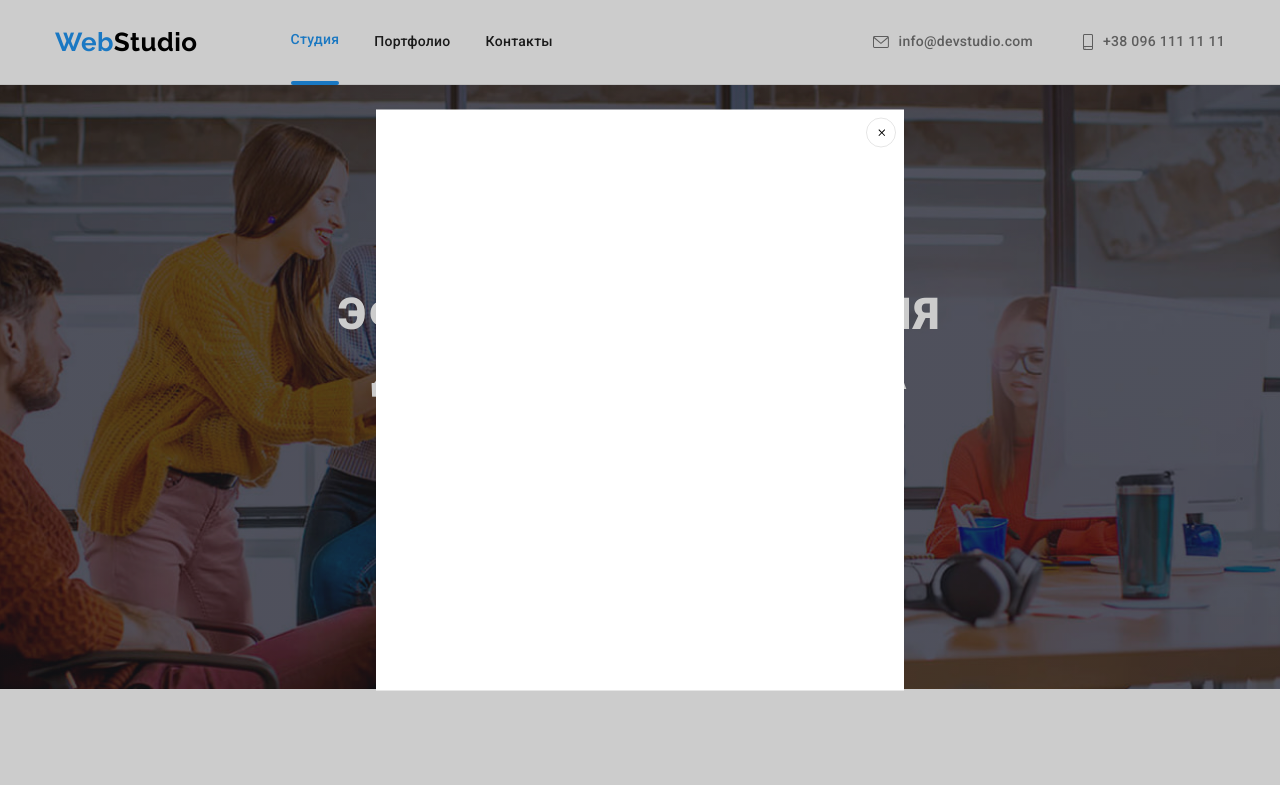
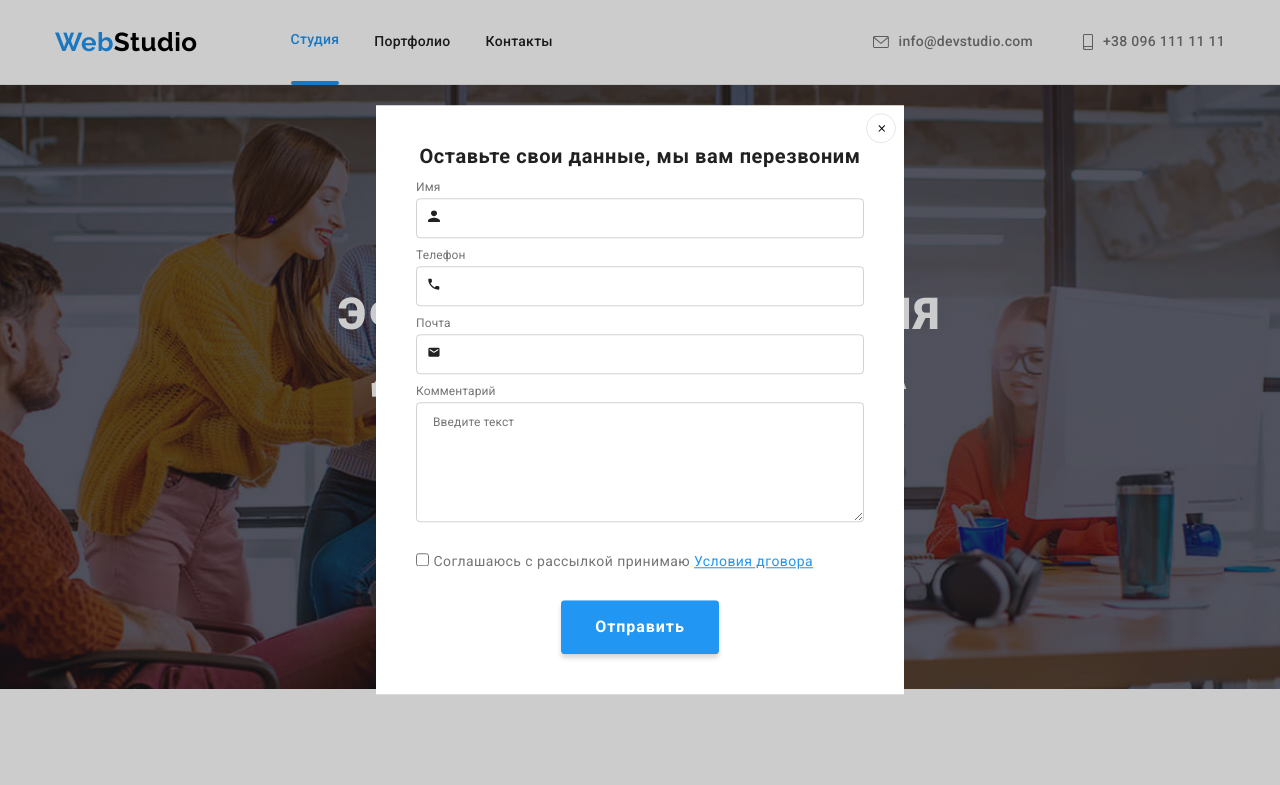
Before and after one commit to Ani-k-a/goit-markup-hw-06, a plain HTML site: page index.html in a window 1280 px wide. Both pictures are taken after a click on the button "Заказать услугу". Shown: the top 785 px of the page. Drawn offline with nearby package versions, Linux system fonts and the light colour scheme.

Commit message:
Forms: subscribe and callback

```diff
--- a/css/styles.css
+++ b/css/styles.css
@@ -618,12 +618,34 @@ footer.actionsosial .link:focus {
   justify-content: center;
   display: flex;
 }
+.footer-input{
+  width: 358px;
+    height: 50px;
+    padding-left: 16px;
+    margin-right: 12px;
+    color: var(--white-colore);
+    background-color: transparent;
+    border: 1px solid rgba(255, 255, 255, 0.3);
+    box-sizing: border-box;
+    filter: drop-shadow(0px 4px 4px rgba(0, 0, 0, 0.15));
+    border-radius: 4px;
+  }
+.footer-input::placeholder {
+  font-weight: 400;
+  font-size: 16px;
+  line-height: 1.25;
+  align-items: center;
+  letter-spacing: 0.03em;
+  color: rgba(255, 255, 255, 0.6);
+}
+.footer-input:focus {
+  border: 1px solid var(--accent-color);
+}
 
 .button.submit {
-  margin-left: 12px;
   margin-right: auto;
   align-items: center;
-  padding: 10px 32px;
+  padding: 8px 32px;
   color: var(--white-colore);
   font-weight: 700;
   line-height: 1.88;
@@ -655,13 +677,14 @@ footer.actionsosial .link:focus {
   pointer-events: none;
 }
 .modal {
+  box-sizing: border-box;
   position: absolute;
   top: 50%;
   left: 50%;
+  padding: 40px;
   transform: translate(-50%, -50%);
   min-width: 528px;
   min-height: 581px;
-  padding: 8px;
   background-color: #ffffff;
   transition: background-color 250ms cubic-bezier(0.4, 0, 0.2, 1);
 }
@@ -687,11 +710,8 @@ footer.actionsosial .link:focus {
   align-items: center;
   fill: rgb(0, 0, 0);
 }
-
-/* .form.callback */
-
 .action.callback {
-  margin-top: 40px;
+  margin-top: 0;
   margin-bottom: 12px;
   font-weight: 700;
   font-size: 20px;
@@ -700,3 +720,64 @@ footer.actionsosial .link:focus {
   letter-spacing: 0.03em;
   color: var(--primary-text-colore);
 }
+.modal-lable {
+  flex-direction: column;
+  display: flex;
+  color: var(--light-text-colore);
+  font-size: 12px;
+  line-height: 14px;
+  letter-spacing: 0.01em;
+  margin-bottom: 10px;
+}
+.modal-input, .modal-textarea {
+  margin-top: 4px;
+  width: 448px;
+  height: 40px;
+  background-color: transparent;
+  border: 1px solid rgba(33, 33, 33, 0.2);
+  box-sizing: border-box;
+  border-radius: 4px;}
+
+.modal-input {padding-left: 42px;
+padding-right: 16px;}
+.modal-textarea {
+  margin-bottom: 20px;
+  padding: 12px 16px;
+  height: 120px;
+}
+
+.checkbox-text {
+  color: var(--light-text-colore);
+  font-size: 14px;
+  line-height: 1.71px;
+  letter-spacing: 0.03em;
+}
+.checkbox-link {color: var(--accent-colore);}
+.modal-textarea::placeholder {
+  line-height: 1.17;
+ letter-spacing: 0.01em;
+ color: var(--light-text-colore);
+}
+.form-field-wrapper {position: relative;}
+
+.modal-input:focus {
+border: 1px solid #2196F3;
+box-sizing: border-box;
+border-radius: 4px;
+}
+.modal-input:focus .modal-icon {
+  fill: var(--accent-color);
+}
+
+.modal-icon {
+  position:absolute;
+  display: block;
+    width: 12px;
+    height: 12px;
+    top: 50%;
+    left: 12px;
+    transform: translateY(-50%);
+    fill: var(--primary-text-colore);}
+.callback.button {
+  margin-top: 30px;
+}
--- a/index.html
+++ b/index.html
@@ -58,6 +58,48 @@
                   <use href="./images/symbol-defs.svg#icon-close"></use>
                 </svg>
             </button>
+            <div class="callback">
+              <p class="action callback">Оставьте свои данные, мы вам перезвоним</p>
+              <form action="#" name="form callback" class="form-callback">
+                <label class="modal-lable">
+                  Имя
+                  <span class="form-field-wrapper">
+                    <input class="modal-input" type="name" name="user-name" required />
+                    <svg class="modal-icon name">
+                      <use href="./images/symbol-defs.svg#icon-footer_body"></use>
+                   </svg>
+                </span>
+                </label>
+                <label class="modal-lable">
+                  Телефон
+                  <span class="form-field-wrapper">
+                    <input class="modal-input" type="tel" name="user-phone" required />
+                    <svg class="modal-icon phone">
+                      <use href="./images/symbol-defs.svg#icon-footer_phone"></use>
+                    </svg>
+                  </span>
+                </label>
+                <label class="modal-lable">
+                  Почта
+                  <span class="form-field-wrapper">
+                    <input class="modal-input" type="email" name="user-mail" required />
+                    <svg class="modal-icon envelope">
+                      <use href="./images/symbol-defs.svg#icon-footer_envelope"></use>
+                    </svg>
+                  </span>
+                </label>
+                <label class="modal-lable">
+                  Комментарий
+                <textarea class="modal-textarea" name="user-comment" rows="9" placeholder="Введите текст"></textarea>
+                </label>
+                <label>
+                  <input type="checkbox" name="user-agree" required />
+                  <span class="checkbox-text">Соглашаюсь с рассылкой принимаю <a class="checkbox-link" href="">Условия дговора</a></span>
+                </label>
+              </form>
+              <button class="callback button" type="submit">Отправить</button>
+
+            </div>
           </div>
         </div>
       </section>
@@ -375,7 +417,7 @@
             </li>
           </ul>
         </div>
-        <!-- <div class="subscribe">
+        <div class="subscribe">
           <p class="action subsc">Подпишитесь на рассылку</p>
           <form class="form subsc">
             <label class="footer-mail-box">
@@ -388,38 +430,12 @@
               </svg>
             </button>
           </form>
-        </div> -->
+        </div>
       </div>
       </footer>
 
-<!--
-      <div class="callback">
-        <p class="action callback">Оставьте свои данные, мы вам перезвоним</p>
-        <form name="form callback">
-          <label>
-          Имя
-            <input type="name" name="user-name" required/>
-        </label>
-        <label>
-          Телефон
-          <input type="tel" name="user-phone" required/>
-        </label><label>
-          Почта
-          <input type="email" name="user-mail" required/>
-        </label>
-        <label>
-          Комментарий
-          <textarea name="user-comment" rows="10" placeholder="Введите текст">
-          </textarea>
-        </label>
-        <label>
-           <input type="checkbox" checked name="user-agree" required/>
-           Соглашаюсь с рассылкой принимаю Условия дговора
-        </label>
-      </form>
-      <button class="callback button" type="submit">Отправить</button> -->
 
-      </div> -->
+
       <script src="./js/modal.js"></script>
   </body>
 </html>
```
